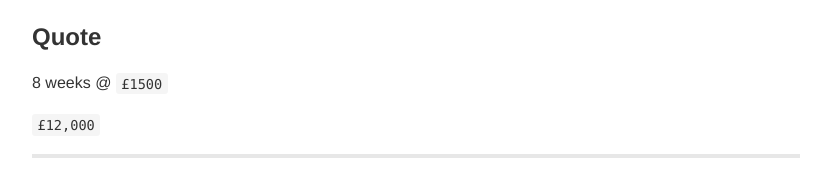
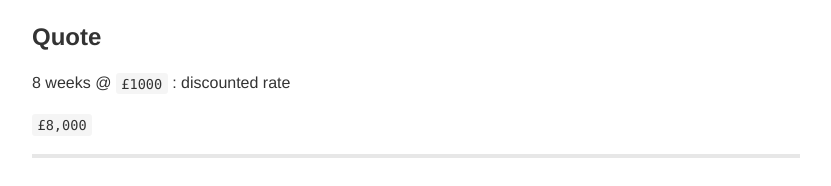
Before and after one commit to vonKristoff/rh-proposal, a plain HTML site: page index.html in a window 1280 px wide. Shown: the part 2015-2201 px from the top of the page, without its empty margins (224-1055 px from the left). Drawn offline with Linux system fonts and the light colour scheme.

Commit message:
price update

```diff
--- a/index.html
+++ b/index.html
@@ -62,7 +62,7 @@
 </ul>
 <h4 id="estimated-total-8-weeks">Estimated Total: <code>8 weeks</code></h4>
 <h3 id="quote-1">Quote</h3>
-<p>8 weeks @ <code>£1500</code></p>
-<p><code>£12,000</code></p>
+<p>8 weeks @ <code>£1000</code> : discounted rate</p>
+<p><code>£8,000</code></p>
 <div class="hr"></div>
 </div>
```
